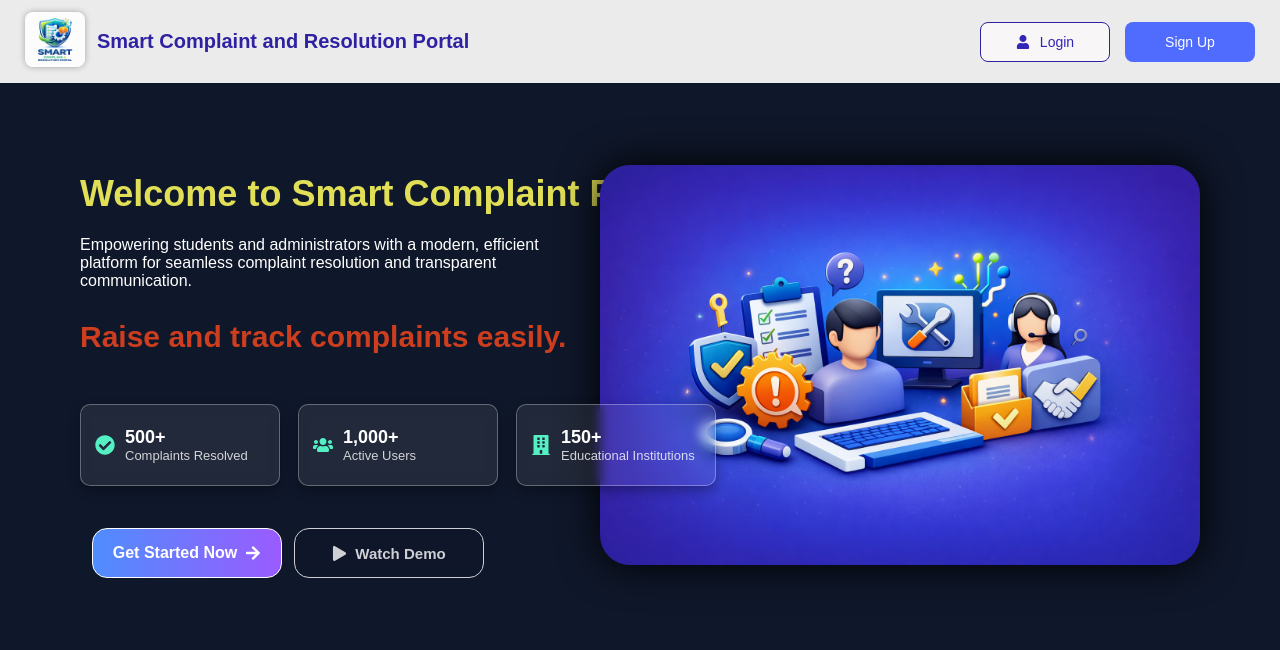
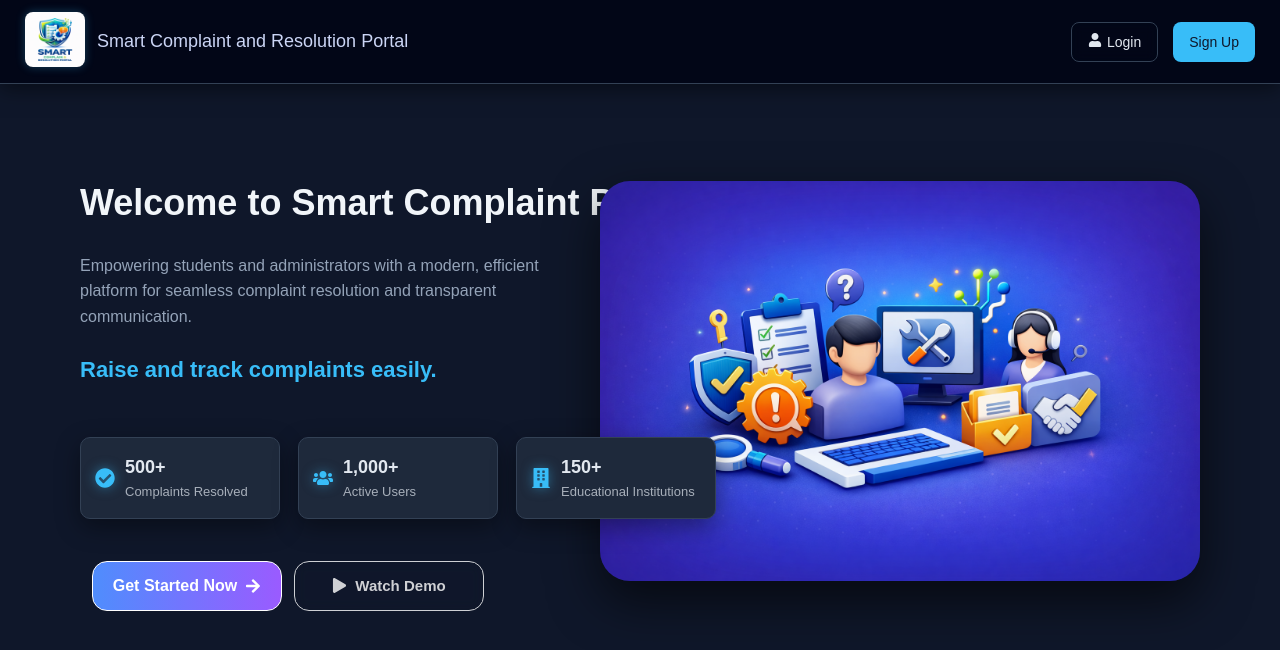
Before and after one commit to Aniyajain/Smart-Complaint-and-Resolution-Portal, a React (Vite) app in the folder portal/: page / in a window 1280 px wide. Shown: the top 650 px of the page. Built offline with nearby package versions, Linux system fonts and the light colour scheme.

Commit message:
UI of interface and nav bar fixed

```diff
--- a/portal/src/CompEveryWhere/Navbar.css
+++ b/portal/src/CompEveryWhere/Navbar.css
@@ -1,12 +1,17 @@
 /* NAVBAR CONTAINER */
+* {
+    transition: all 0.2s ease-in-out;
+}
 .navbar {
     display: flex;
     justify-content: space-between;
     align-items: center;
     padding: 12px 25px;
-    background: rgba(249, 247, 247, 0.95);
+    background: #020617;
     backdrop-filter: blur(8px);
-    color: #2E21A2;
+    color: #E2E8F0;
+    border-bottom: 1px solid #334155;
+     box-shadow: 0 4px 20px rgba(0, 0, 0, 0.5);
 }
 
 /* LEFT SIDE */
@@ -20,12 +25,13 @@
     width: 60px;
     height: 55px;
     border-radius: 8px;
-    box-shadow: 0px 0px 6px rgba(0,0,0,0.3);
+     box-shadow: 0 0 10px rgba(56, 189, 248, 0.3);
 }
 
 #nav-left h1 {
-    font-size: 20px;
-    font-weight: 600;
+    font-size: 18px;
+    font-weight: 500;
+     color: #CBD5F5;
     margin: 0;
 }
 
@@ -46,42 +52,53 @@
     cursor: pointer;
     transition: 0.3s;
     font-size: 14px;
-    width: 130px;
+    width: auto;
+padding: 8px 16px;
     height: 40px;
     text-align: center;
+    backdrop-filter: blur(6px);
+    font-weight: 500;
 }
 
 /* LOGIN BUTTON */
 .nav-login-btn {
-    background-color: rgba(249, 247, 247, 0.95);;
-    border: 1px solid #2E21A2;
-    color: #3325b8;
+    background-color: transparent;
+    border: 1px solid #334155;
+    color: #E2E8F0;
 }
 
 .nav-login-btn:hover {
-    background: #6b84ff;
+    background: #38BDF8;
+    color: #0F172A;
+    border: 1px solid #38BDF8;
     transform: translateY(-2px);
+     box-shadow: 0 0 12px rgba(56, 189, 248, 0.5);
 }
 
 /* SIGNUP BUTTON */
+
 .nav-signup-btn {
-    background: #4f6cff;
-    color: white;
+    background: #38BDF8;
+    color: #0F172A;
 }
 
 .nav-signup-btn:hover {
-    background: #dcdcdc;
+    background: #0EA5E9;
     transform: translateY(-2px);
+     box-shadow: 0 0 12px rgba(56, 189, 248, 0.5);
 }
-
 /* LOGOUT BUTTON (reuse .btn) */
 .nav-btn {
-    background: #ff4d4d;
-    color: white;
+
+    background: rgba(239, 68, 68, 0.15);
+    color: #EF4444;
+    border: 1px solid rgba(239, 68, 68, 0.4);
 }
 
 .nav-btn:hover {
-    background: #ff6666;
+     background: #EF4444;
+    color: white;
+
     transform: translateY(-2px);
 }
 
@@ -102,31 +119,22 @@
 a {
     text-decoration: none;
 }
-.dash-home-link{
-    color:black;
+.dash-home-link {
+    color: #38BDF8;
     width: 40px;
     height: 40px;
     display: flex;
-    gap: 10px;
     justify-content: center;
     align-items: center;
-
+    border-radius: 10px;
+    transition: 0.3s;
 }
-.dash-home-link:hover{
-    border: 1px solid black;
-    border-radius: 10px;
-    background-color: #dcdcdc;
-    /* transition: 0.3s; */
-
-
+.dash-home-link:hover {
+    background-color: rgba(56, 189, 248, 0.15);
+    transform: scale(1.1);
 }
 .btn{
     display: flex;
     gap: 15px;
     justify-content: center;
 }
-/* #developer-btn{
-
-    width:60px;
-
-} */
--- a/portal/src/CompEveryWhere/Navbar.jsx
+++ b/portal/src/CompEveryWhere/Navbar.jsx
@@ -19,37 +19,42 @@ function Navbar({type , toggleSidebar}){
             <div id="nav-links">
                 {type === "Interface" && (
                     <>
+                    <Link to="/login">
                      <button className="nav-login-btn">
-                    <Link to="/login">
+
                         <FaUser style={{marginRight:"5px"}}/>
                         Login
-                    </Link>
+
                 </button>
+                </Link>
 
-                <button className="nav-signup-btn">
-                    <Link to="/signup">Sign Up</Link>
+              <Link to="/signup">  <button className="nav-signup-btn">
+                    Sign Up
                 </button>
+                </Link>
                     </>
 
                 )}
 
                 {type === "loginpage" &&(
                     <>
-                    <button className="nav-signup-btn">
-                    <Link to="/signup">Sign Up</Link>
-                </button>
+                   <Link to="/signup"> <button className="nav-signup-btn">
+                    Sign Up
+                </button></Link>
 
                     </>
                 )}
 
                 {type === "signup" &&(
                     <>
+                    <Link to="/login">
                      <button className="nav-login-btn">
-                    <Link to="/login">
+
                         <FaUser style={{marginRight:"5px"}}/>
                         Login
-                    </Link>
+
                 </button>
+                 </Link>
                     </>
                 )
 
@@ -65,9 +70,9 @@ function Navbar({type , toggleSidebar}){
 
                    <div className="btn"> <Link to="/dashboard" className="dash-home-link"><Home size={20}/></Link>
                    {/* <Link id="developer-btn"> <button>Developer</button></Link> */}
-                    <button className="nav-btn">
-                        <Link to="/">Logout</Link>
-                    </button></div>
+                   <Link to="/"> <button className="nav-btn">
+                        Logout
+                    </button></Link></div>
 
                     </>
                 )}
--- a/portal/src/Pages/Dashboard_user.css
+++ b/portal/src/Pages/Dashboard_user.css
@@ -3,7 +3,7 @@
     margin: 0;
     padding: 0;
      font-family: "Inter", sans-serif;
-    background-color: #2E21A2; /* dark blue */
+    /* background-color: #2E21A2; dark blue */
      color: #e2e8f0;
 }
 
--- a/portal/src/components/Home.css
+++ b/portal/src/components/Home.css
@@ -2,7 +2,7 @@ body{
     margin:0;
     padding:0;
     font-family: Arial, Helvetica, sans-serif;
-    background-color:#2E21A2;
+    /* background-color:#2E21A2; */
 }
 
 #main{
--- a/portal/src/components/Interface.css
+++ b/portal/src/components/Interface.css
@@ -1,16 +1,23 @@
 /* Reset */
-
+* {
+    transition: all 0.2s ease-in-out;
+}
+#content {
+    max-width: 1300px;
+    margin: auto;
+}
 body{
     margin:0;
     padding:0;
     font-family: Arial, Helvetica, sans-serif;
-    background-color:#2E21A2;
+    /* background-color:#2E21A2; */
 }
 
 /* Main container */
 
 #main{
     min-height:100vh;
+    background: #0F172A;
 }
 
 /* ================= PAGE CONTENT ================= */
@@ -25,21 +32,29 @@ body{
 /* Left text */
 
 #left{
-    color:white;
+    color:#E2E8F0;
     max-width:500px;
+    line-height: 1.6;
 }
 
 #left h2{
     font-size:36px;
     margin-bottom:10px;
+    color: #F1F5F9;
 }
 
 #left h4{
     font-weight:400;
+    color: #94A3B8;
 }
 
-#left p{
+/* #left p{
     font-size:18px;
+} */
+.highlight-text {
+    color: #38BDF8;
+    font-size: 22px;
+    font-weight: 600;
 }
 
 /* Right Image */
@@ -48,15 +63,23 @@ body{
     width:600px;
     height:auto;
     border-radius: 30px;
-    box-shadow: 0px 0px 40px black;
+     box-shadow: 0 20px 50px rgba(0,0,0,0.6);
+
+
 }
+#right img:hover{
+    transform:translateY(-5px)scale(1.02);;
+    transition: 0.3s;
+}
+
 .typewriter {
-    color: rgb(225, 223, 86);
+ color: #38BDF8;
+border-right: 0.15em solid #38BDF8;
   font-size: 2.5rem;
   white-space: nowrap;
   overflow: hidden;
    width: 31ch;;
-  border-right: 0.15em solid #000;
+  border-right: 0.15em solid #38BDF8;
   animation: typing 3s steps(31, end), blink 0.5s step-end infinite alternate;
 }
 /* reveal 1s ease forwards 4s */
@@ -81,59 +104,51 @@ body{
     /* border: 2px solid red;*/
 }
 
-/* #b1,#b2,#b3{
-    display:flex;
-    align-items:center;
-    gap:15px;
-    border-radius: 8px;
-    border: 1px solid white;
-    width: 350px;
-    height: 70px;
-    padding: 12px;
-    text-align: center;
-   color:white;
-    backdrop-filter: blur(6px);
-    box-shadow:0px 5px 15px rgba(0,0,0,0.3);
-  transition:0.3s;
-  background: rgba(255,255,255,0.08);
-} */
+
 #b1,#b2,#b3{
     display:flex;
     align-items:center;
     gap:10px;
-
     width:170px;
     flex-shrink: 0;
     height:60px;
-
     padding:10px 14px;
-
     border-radius:10px;
-    border:1px solid rgba(255,255,255,0.3);
-
-    background:rgba(255,255,255,0.08);
     backdrop-filter:blur(6px);
-
-    color:white;
-
-    box-shadow:0px 5px 12px rgba(0,0,0,0.3);
-
     transition:0.3s;
+    background: #1E293B;
+    border: 1px solid #334155;
+    color: #E2E8F0;
+    box-shadow: 0 8px 25px rgba(0,0,0,0.4);
 }
 
 /* Hover effect */
 
 #b1:hover,#b2:hover,#b3:hover{
     transform:translateY(-4px);
-    background:rgba(255,255,255,0.18);
-     box-shadow:0px 8px 20px rgba(255,255,255,0.25);
+     box-shadow:0px 2px 7px rgba(255,255,255,0.25);
+      border-color: #38BDF8;
 }
+
 
 .icon{
     font-size:20px;
-    color:#55efc4;
+    color:#38BDF8;
+    filter: drop-shadow(0 0 6px rgba(56, 189, 248, 0.5));
 }
-
+.primary-btn {
+    background: #38BDF8;
+    color: #0F172A;
+    border: none;
+    border-radius: 12px;
+    /* width: 190px; */
+    height: 50px;
+    font-weight: 600;
+    display: flex;
+    align-items: center;
+    justify-content: center;
+    gap: 8px;
+}
 .stat-text{
     display:flex;
     flex-direction:column;
@@ -147,7 +162,7 @@ body{
 .stat-text p{
     margin:0;
     font-size:13px !important;;
-    opacity:0.8;
+    opacity:0.7;
 }
 #below-boxes{
     display: flex;
@@ -161,11 +176,27 @@ body{
     text-decoration: none;
 }
 .primary-btn:hover{
-transition:0.3s;
-     transform:translateY(-4px);
-
+    box-shadow: 0 0 15px rgba(56, 189, 248, 0.5);
+     transform:translateY(-3px);
+}
+.secondary-btn {
+    background: transparent;
+    border: 1px solid #334155;
+    color: #E2E8F0;
+    border-radius: 12px;
+    /* width: 190px; */
+    height: 50px;
+    display: flex;
+    align-items: center;
+    justify-content: center;
+    gap: 8px;
+}
+.primary-btn,
+.secondary-btn {
+    width: auto;
+    padding: 12px 18px;
 }
 .secondary-btn:hover{
-    transition:0.3s;
-     transform:translateY(-4px);
+    background: rgba(56, 189, 248, 0.1);
+     transform:translateY(-3px);
 }
--- a/portal/src/components/Interface.jsx
+++ b/portal/src/components/Interface.jsx
@@ -22,7 +22,7 @@ function Interface(){
                         Empowering students and administrators with a modern, efficient platform for seamless complaint resolution
                         and transparent communication.
                     </h4>
-                    <p style={{color: "rgb(205, 62, 30)" , fontSize: "30px", fontWeight: "bold"}}>Raise and track complaints easily.</p>
+                    <p className="highlight-text">Raise and track complaints easily.</p>
           <div id="below-left">
                     <div id="b1">
     <FaCheckCircle className="icon"/>
--- a/portal/src/index.css
+++ b/portal/src/index.css
@@ -2,6 +2,6 @@ body, #root{
   margin: 0;
   padding: 0;
   min-height: 100vh;
-  background-color: #0f172a;
+  background-color: #0F172A;
   font-family: Arial, Helvetica, sans-serif;
 }
```
